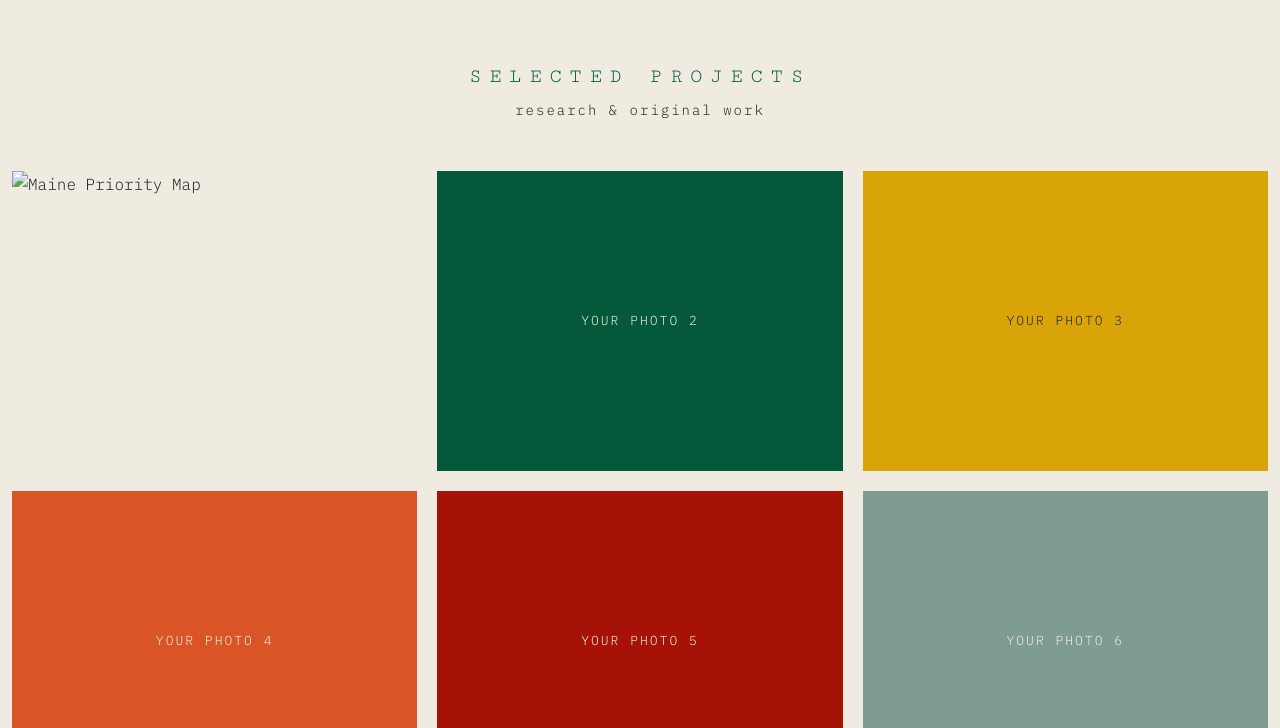
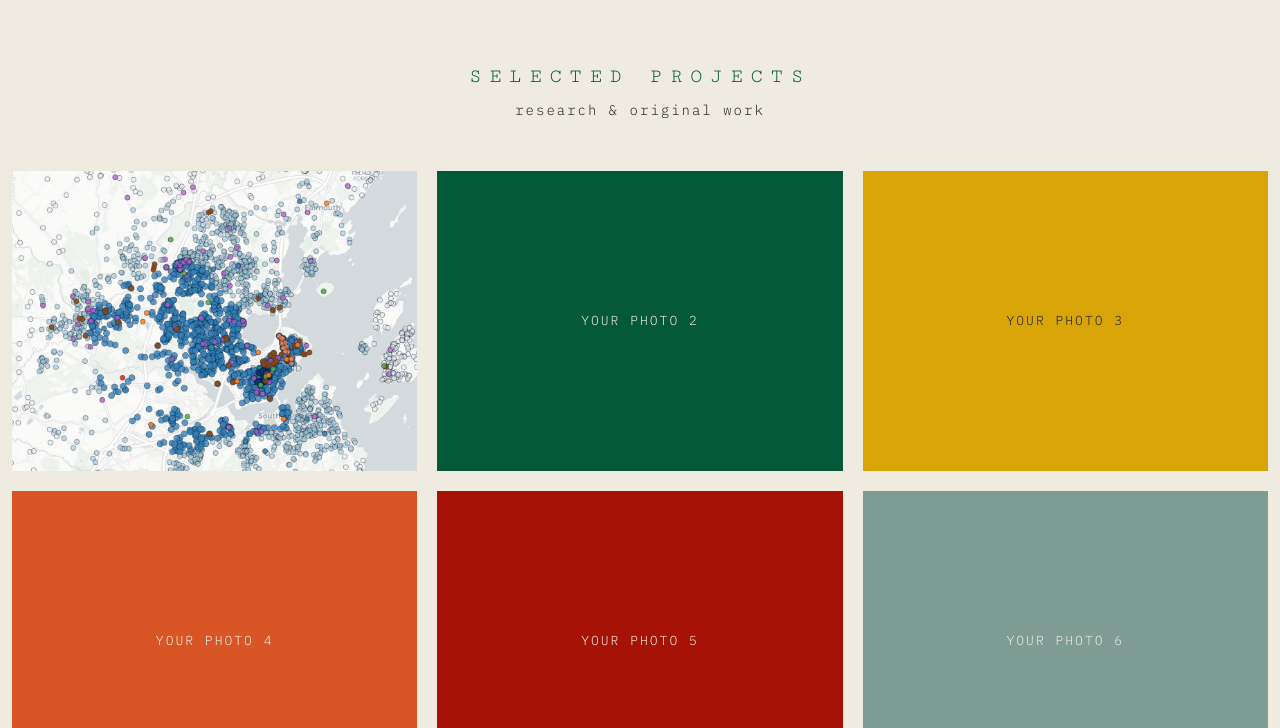
Before and after one commit to locontext/austinrobinson.info, a plain HTML site: page index.html in a window 1280 px wide. Shown: the part 72-800 px from the top of the page. Drawn offline with Linux system fonts and the light colour scheme.

Commit message:
Add files via upload

```diff
--- a/index.html
+++ b/index.html
@@ -36,7 +36,7 @@
   <div class="projects">
     <!-- To use a real photo, replace the .ph div with:
          <img src="images/project-name.jpg" alt="Project name"> -->
-    <a class="tile" href="projects.html"><img src="maine-map-screenshot.jpg" alt="Maine Priority Map"><div class="tile-caption">Maine Priority Map</div></a>
+    <a class="tile" href="MRLBA_Final_Priority_Map_Enhanced.html"><img src="maine-map-screenshot.png" alt="Maine Priority Map"><div class="tile-caption">Maine Priority Map</div></a>
     <a class="tile" href="#"><div class="ph ph-2">Your photo 2</div><div class="tile-caption">Project title two</div></a>
     <a class="tile" href="#"><div class="ph ph-3">Your photo 3</div><div class="tile-caption">Project title three</div></a>
     <a class="tile" href="#"><div class="ph ph-4">Your photo 4</div><div class="tile-caption">Project title four</div></a>
```
Also changed, not shown: maine-map-screenshot.png (added).
